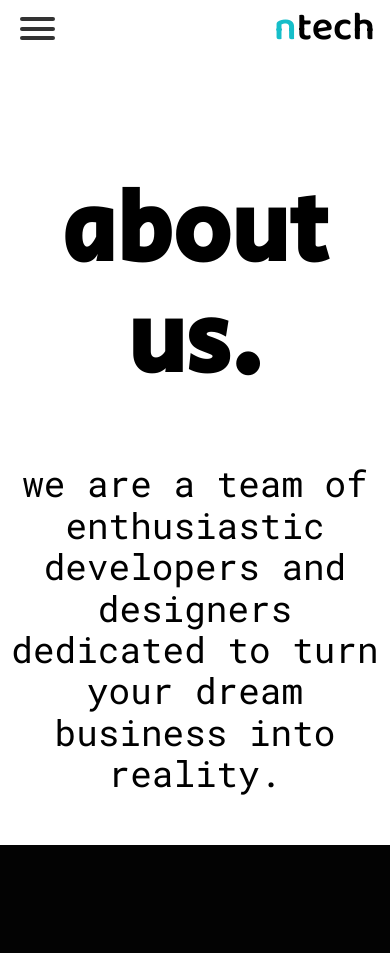
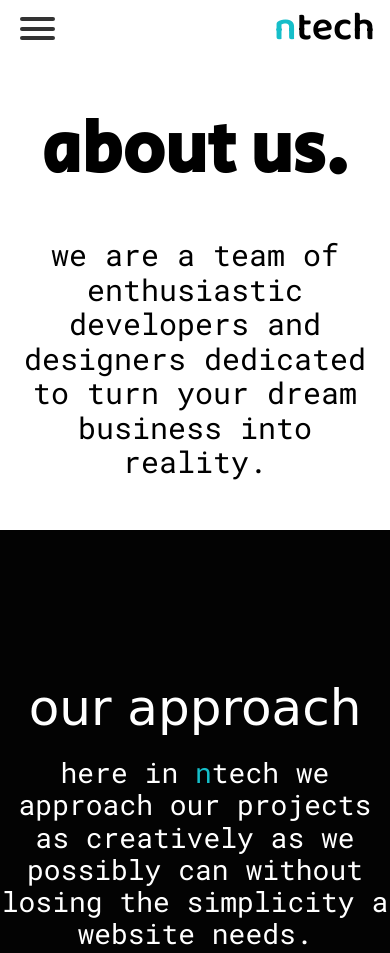
Before and after one commit to SantiagoUmpierrezDev/ProyectoCoder, a website: page pages/about-us.html in a window 390 px wide. Shown: the top 953 px of the page. Drawn offline with Linux system fonts and the light colour scheme; a web font is replaced by a local one.

Commit message:
fixing responsive

```diff
--- a/sass/partials/_media-querys.scss
+++ b/sass/partials/_media-querys.scss
@@ -120,24 +120,6 @@
 }
 
 @media all and (max-width: 768px) {
-    /* .nav {
-        flex-direction: column;
-    }
-    .nav__ul {
-        width: 100%;
-        padding-top: 1rem;
-    }
-    .nav__ul .nav__ul__li {
-        display:block;
-        padding: 1rem 1rem;
-        border-top: 0.1rem solid;
-        width: 100%;
-        text-align: center;
-    }
-    .nav__logo {
-        font-size: 30px;
-    } */
-
     .nav input[type="checkbox"],
 .nav .menu-lines {
   display: block;
@@ -299,8 +281,18 @@
 
     .article3 {
         flex-direction: column;
-        margin: 5rem 1rem;
+        margin-top: 0;
+        margin-right: 1rem;
+        margin-left: 1rem;
         text-align: center;
+    }
+
+    .article3__section__h1 {
+        font-size: 70px;
+    }
+
+    .article3__aside__p {
+        font-size: 30px;
     }
 
     .article4 {
@@ -315,7 +307,7 @@
         &__h1 {
             font-size: 70px;
                 &__p {
-                    font-size: 15px;
+                    font-size: 20px;
                 }
         }
     }
@@ -346,6 +338,10 @@
     .section6__imgs {
         max-width: 320px;
         max-height: 240px;
+    }
+
+    .section7 {
+        margin-top: 0;
     }
 
     .section7__h1 {
```
Also changed, not shown: assets/css/main.css.
